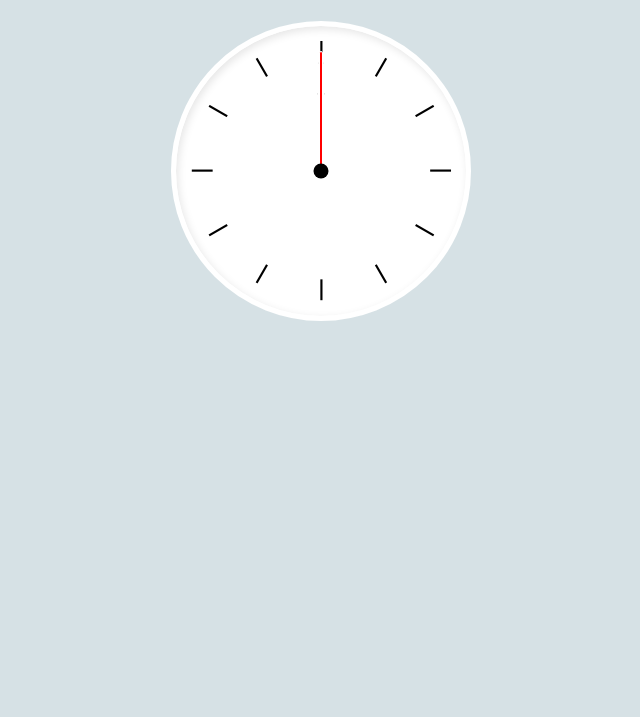
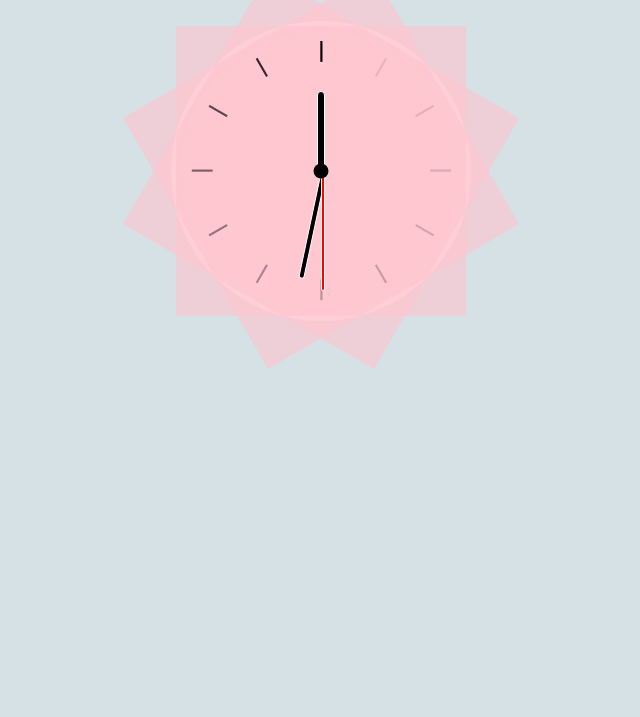
Before and after one commit to yoojinyang0303/js-training, a plain HTML site: page index.html in a window 1280 px wide. Shown: the part 83-800 px from the top of the page, without its empty margins (319-959 px from the left). Drawn offline with nearby package versions, Linux system fonts and the light colour scheme.

Commit message:
Feat: 아날로그 시계 함수 구현

```diff
--- a/AnalogClock.js
+++ b/AnalogClock.js
@@ -1,3 +1,60 @@
+// 숫자 위치 설정
+function setTimePosition() {
+  const time = document.querySelector(".time");
+  for (let i = 0; i < time.length; i++) {
+    if (i + 1 === 3 || i + 1 === 6 || i + 1 === 9 || i + 1 === 12) continue;
+    const angle = (i + 1) * (Math.PI / 6);
+    const x =
+      132 -
+      time[i].offsetWidth / 2 +
+      132 * Math.abs(Math.sin(angle).toFixed(2));
+    const y = 132 - 132 * Math.abs(Math.cos(angle).toFixed(2));
+    if (i + 1 > 6) time[i].style.right = `${x}px`;
+    else time[i].style.left = `${x}px`;
+
+    if ((i + 1 >= 9 && i + 1 <= 12) || (i + 1 >= 1 && i + 1 <= 3))
+      time[i].style.top = `${y}px`;
+    else time[i].style.bottom = `${y}px`;
+  }
+}
+
+// 시계 구성
+function clock() {
+  const secondPointer = document.querySelector(".second");
+  const minutePointer = document.querySelector(".minute");
+  const hourPointer = document.querySelector(".hour");
+
+  const currentTime = new Date();
+
+  let second = currentTime.getSeconds();
+  let secondAngle = second * 6;
+  let secondAngleVal = `rotate(${secondAngle}deg)`;
+
+  let minute = currentTime.getMinutes();
+  let minuteAngle = minute * 6;
+  let minuteAngleVal = `rotate(${minuteAngle}deg)`;
+
+  let hour = currentTime.getHours();
+  let hourAngle =
+    (hour > 12 ? (hour - 12) * 30 : hour * 30) + (minute / 60) * 30;
+  let hourAngleVal = `rotate(${hourAngle})`;
+
+  secondPointer.style.transform = secondAngleVal;
+  minutePointer.style.transform = minuteAngleVal;
+  hourPointer.style.transform = hourAngleVal;
+}
+
+// 시계 작동
+function handleLoad() {
+  setInterval(clock, 0);
+}
+
+// 시계 함수들 실행
+function init() {
+  setTimePosition();
+  window.addEventListener("load", handleLoad);
+}
+
 const AnalogClock = ($container) => {
   // 시침.분침.초침 생성
   $container.innerHTML += '<div class="hand hour"></div>';
@@ -15,6 +72,8 @@ const AnalogClock = ($container) => {
   $container.innerHTML += '<div class="time time10">|</div>';
   $container.innerHTML += '<div class="time time11">|</div>';
   $container.innerHTML += '<div class="time time12">|</div>';
+
+  init();
 };
 
 export default AnalogClock;
--- a/style.css
+++ b/style.css
@@ -4,7 +4,7 @@
   box-sizing: border-box;
 }
 body {
-  font-family: 'Open Sans';
+  font-family: "Open Sans";
   font-weight: 300;
   background-color: #d6e1e5;
 }
@@ -13,6 +13,7 @@ body {
   font-weight: 300;
   text-align: center;
 }
+/* (=) .clock */
 .analog-clock {
   position: relative;
   width: 300px;
@@ -24,7 +25,7 @@ body {
   box-shadow: inset 2px 3px 8px 0 rgba(0, 0, 0, 0.1);
 }
 .analog-clock::after {
-  content: '';
+  content: "";
   width: 15px;
   height: 15px;
   position: absolute;
@@ -74,8 +75,10 @@ body {
   font-size: 20px;
   font-weight: bold;
   text-align: center;
+  background-color: rgba(255, 192, 203, 0.2);
 }
 
+/* 시간 '|' 위치 */
 .analog-clock > .time.time1 {
   transform: rotate(30deg);
 }
```
